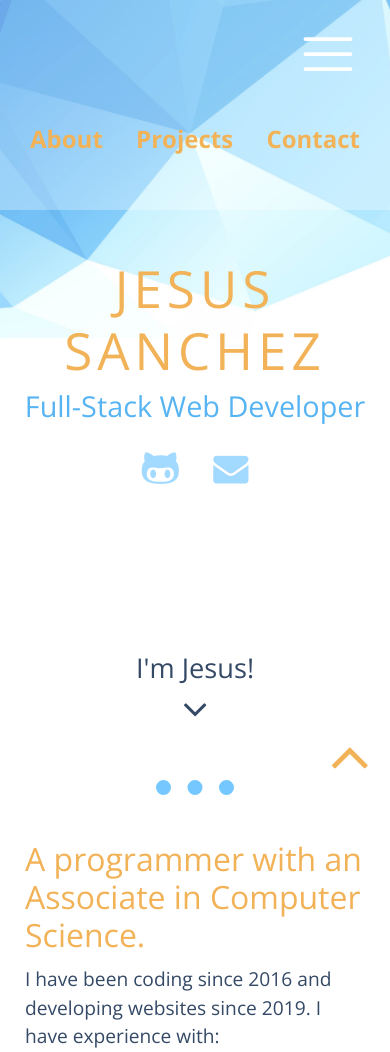
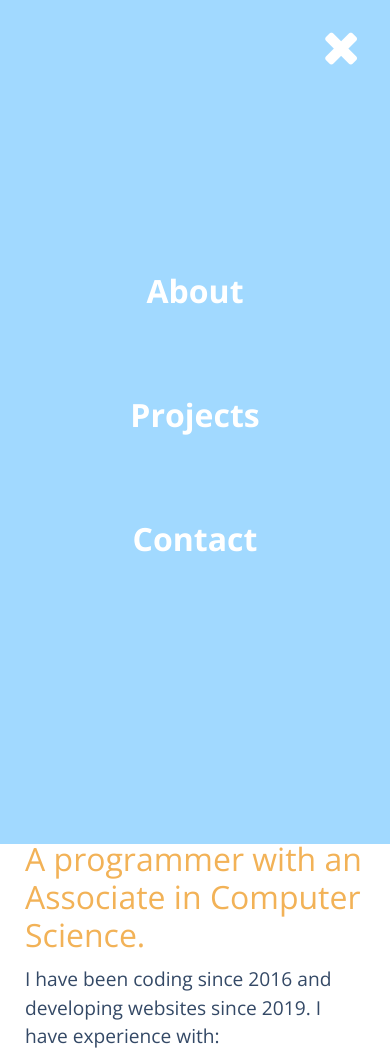
Before and after one commit to jxsanchez/Portfolio, a PHP site: page / in a window 390 px wide, after a click that opens the changed part. Shown: the top 1052 px of the page. Run offline with PHP 8.4, Linux system fonts and the light colour scheme; data that the repository does not hold is empty; some libraries are stand-ins or nearby versions.

Commit message:
add close button to menu

```diff
--- a/app.js
+++ b/app.js
@@ -1 +1,16 @@
 var scroll = new SmoothScroll('a[href*="#"]');
+
+function hideScrollTop() {
+    const scrollTop = document.querySelector(".scroll-top");
+
+    scrollTop.classList.add("hide");
+}
+
+function closeNav() {
+    const navbar = document.querySelector(".navbar-collapse");
+    const scrollTop = document.querySelector(".scroll-top");
+
+    navbar.classList.add("collapsing");
+    navbar.classList.remove("show");
+    scrollTop.classList.remove("hide");
+}
--- a/partials/header.php
+++ b/partials/header.php
@@ -24,13 +24,13 @@
     <script src="https://cdnjs.cloudflare.com/ajax/libs/popper.js/1.16.0/umd/popper.min.js"></script>
     <script src="https://maxcdn.bootstrapcdn.com/bootstrap/4.5.2/js/bootstrap.min.js"></script>
 
+    <!-- Smooth Scroll CDN -->
     <script src="path/to/smooth-scroll.polyfills.min.js"></script>
     <script src="https://cdn.jsdelivr.net/gh/cferdinandi/smooth-scroll/dist/smooth-scroll.polyfills.min.js"></script>
     <script src="https://cdn.jsdelivr.net/gh/cferdinandi/smooth-scroll@15/dist/smooth-scroll.polyfills.min.js"></script>
     <script src="https://cdn.jsdelivr.net/gh/cferdinandi/smooth-scroll@15.0/dist/smooth-scroll.polyfills.min.js"></script>
     <script src="https://cdn.jsdelivr.net/gh/cferdinandi/smooth-scroll@15.0.0/dist/smooth-scroll.polyfills.min.js"></script>
 
-
     <link rel="stylesheet" href="styles.css">
     <script src="app.js"></script>
 </head>
--- a/partials/navigation.php
+++ b/partials/navigation.php
@@ -1,20 +1,22 @@
 <nav class="navbar navbar-expand-lg">
-    <button class="navbar-toggler" type="button" data-toggle="collapse" data-target="#navbarNav" aria-controls="navbarNav" aria-expanded="false" aria-label="Toggle navigation">
+    <button class="navbar-toggler" onclick="hideScrollTop()" type="button" data-toggle="collapse" data-target="#navbarNav" aria-controls="navbarNav" aria-expanded="false" aria-label="Toggle navigation">
         <span class="navbar-toggler-icon"></span>
     </button>
 
     <div class="collapse navbar-collapse" id="navbarNav">
         <ul class="navbar-nav">
+            <button class="close-nav" onclick="closeNav()"><i class="fa fa-close"></i></button>
+
             <li class="nav-item">
-                <a class="nav-link" href="#about">About <span class="sr-only">(About)</span></a>
+                <a class="nav-link" href="#about" onclick="closeNav()">About <span class="sr-only">(About)</span></a>
             </li>
 
             <li class="nav-item">
-                <a class="nav-link" href="#projects">Projects</a>
+                <a class="nav-link" href="#projects" onclick="closeNav()">Projects</a>
             </li>
 
             <li class="nav-item">
-                <a class="nav-link" href="#contact">Contact</a>
+                <a class="nav-link" href="#contact" onclick="closeNav()">Contact</a>
             </li>
         </ul>
     </div>
--- a/styles.css
+++ b/styles.css
@@ -21,6 +21,12 @@ p {
   font-size: 1.2rem;
 }
 
+button,
+button:focus {
+  outline: none;
+  border: none;
+}
+
 /* GENERAL */
 .scroll-top {
   bottom: 5%;
@@ -29,7 +35,11 @@ p {
   font-size: 5rem;
   position: fixed;
   right: 3%;
-  z-index: 2;
+  z-index: 1;
+}
+
+.hide {
+  display: none;
 }
 
 .desktop-only {
@@ -126,6 +136,17 @@ p {
   top: 0;
   width: 100%;
   z-index: 1;
+}
+
+.close-nav {
+  background: none;
+  border: none;
+  color: #fff;
+  display: none;
+  font-size: 3rem;
+  position: absolute;
+  top: 10px;
+  right: 30px;
 }
 
 .navbar-collapse {
@@ -379,6 +400,7 @@ p {
     bottom: 5%;
     font-size: 4rem;
     right: 5%;
+    z-index: 1;
   }
 
   .desktop-only {
@@ -408,25 +430,49 @@ p {
 
   /************************ NAVIGATION (MOBILE PORTRAIT) ************************/
   .navbar {
-    background: rgba(255, 255, 255, 0.3);
     justify-content: flex-end;
     padding: 20px;
   }
 
+  .close-nav {
+    display: block;
+  }
+
   .navbar-collapse {
+    position: absolute;
+    background: rgba(161, 217, 255, 1);
+    top: 0px;
+    right: 100%;
+    padding-left: 15px;
+    padding-right: 15px;
+    padding-bottom: 15px;
     width: 100%;
+    height: 100vh;
+    transition: all 0.3s ease;
+    display: flex;
+    z-index: 100;
+  }
+  .navbar-collapse.collapsing {
+    height: 100vh !important;
+    margin-right: 50%;
+    transition: all 0.3s ease;
+    display: flex;
+  }
+  .navbar-collapse.show {
+    right: 0;
   }
 
   .navbar-nav {
     display: flex;
-    flex-direction: row;
-    justify-content: space-between;
     padding: 25px 0;
     width: 100%;
   }
 
   .nav-link {
-    text-align: right;
+    color: #fff;
+    font-size: 2rem;
+    margin: 30px;
+    text-align: center;
   }
 
   .navbar-toggler-icon {
@@ -592,15 +638,19 @@ p {
   }
 
   .navbar-nav {
+    padding: 0 100px;
+  }
+
+  .navbar-nav {
     display: flex;
-    flex-direction: column;
-    justify-content: space-between;
-    padding: 0;
-    width: 100%;
+    justify-content: flex-end;
+    padding: 0 50px;
+    width: fit-content;
   }
 
   .nav-link {
-    text-align: right;
+    text-align: center;
+    margin: 10px 0;
   }
 
   .navbar-toggler-icon {
```
